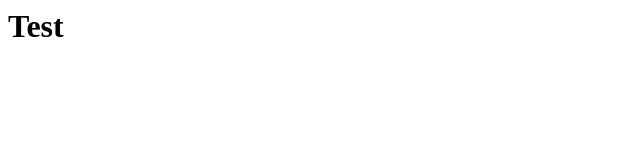
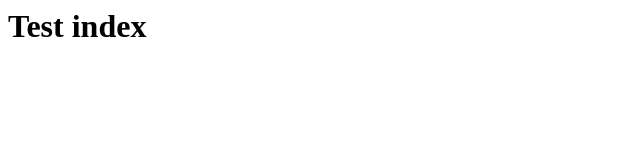
Before and after one commit to zhangys456/test, a plain HTML site: page index.html in a window 1280 px wide. Shown: the whole page, without its empty margins (0-640 px from the left). Drawn offline with Linux system fonts and the light colour scheme.

Commit message:
add html

```diff
--- a/index.html
+++ b/index.html
@@ -1 +1 @@
-<h1>Test</h1>
+<h1>Test index</h1>
```
